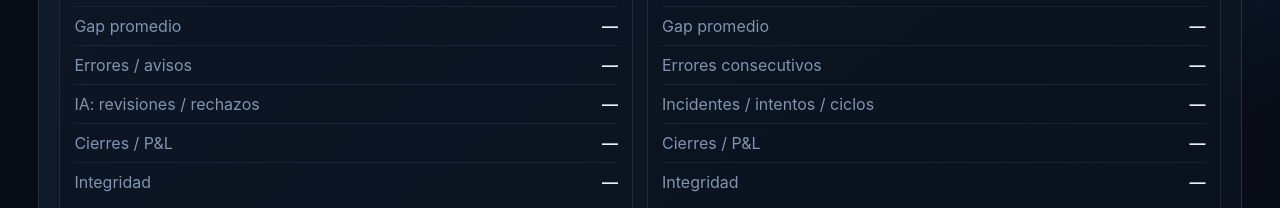
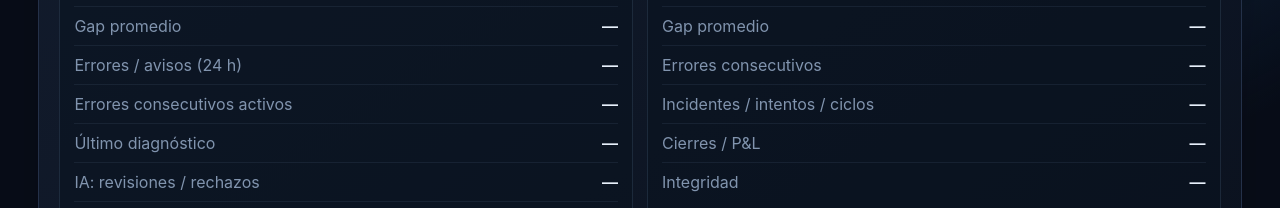
Before and after one commit to jlboper/Crypto-BOT, a plain HTML site: page web/index.html in a window 1280 px wide. Shown: the part 1097-1305 px from the top of the page. Drawn offline with Linux system fonts and the light colour scheme; no server answers.

Commit message:
Show active Spot error state and last safe diagnostic

```diff
--- a/web/index.html
+++ b/web/index.html
@@ -189,7 +189,7 @@
       <p id="observationHealthNote">Mide continuidad e integridad sin cambiar estrategia, riesgo ni ejecución.</p>
       <div class="health-grid">
         <article><div class="health-head"><h3>Spot Testnet</h3><span id="spotHealthState" class="state neutral">—</span></div><dl>
-          <div><dt>Cobertura de ciclos</dt><dd id="spotCycleCoverage">—</dd></div><div><dt>Muestras / esperadas</dt><dd id="spotCycleSamples">—</dd></div><div><dt>Gap promedio</dt><dd id="spotCycleGap">—</dd></div><div><dt>Errores / avisos</dt><dd id="spotDailyErrors">—</dd></div><div><dt>IA: revisiones / rechazos</dt><dd id="spotDailyAi">—</dd></div><div><dt>Cierres / P&amp;L</dt><dd id="spotDailyTrading">—</dd></div><div><dt>Integridad</dt><dd id="spotIntegrity">—</dd></div>
+          <div><dt>Cobertura de ciclos</dt><dd id="spotCycleCoverage">—</dd></div><div><dt>Muestras / esperadas</dt><dd id="spotCycleSamples">—</dd></div><div><dt>Gap promedio</dt><dd id="spotCycleGap">—</dd></div><div><dt>Errores / avisos (24 h)</dt><dd id="spotDailyErrors">—</dd></div><div><dt>Errores consecutivos activos</dt><dd id="spotConsecutiveErrors">—</dd></div><div><dt>Último diagnóstico</dt><dd id="spotLastError">—</dd></div><div><dt>IA: revisiones / rechazos</dt><dd id="spotDailyAi">—</dd></div><div><dt>Cierres / P&amp;L</dt><dd id="spotDailyTrading">—</dd></div><div><dt>Integridad</dt><dd id="spotIntegrity">—</dd></div>
         </dl><p id="spotHealthReason" class="health-reason">Esperando diagnóstico de 24 h.</p></article>
         <article><div class="health-head"><h3>Futures Demo</h3><span id="futuresHealthState" class="state neutral">—</span></div><dl>
           <div><dt>Cobertura de ciclos</dt><dd id="futuresCycleCoverage">—</dd></div><div><dt>Muestras / esperadas</dt><dd id="futuresCycleSamples">—</dd></div><div><dt>Gap promedio</dt><dd id="futuresCycleGap">—</dd></div><div><dt>Errores consecutivos</dt><dd id="futuresDailyErrors">—</dd></div><div><dt>Incidentes / intentos / ciclos</dt><dd id="futuresHealthCounters">—</dd></div><div><dt>Cierres / P&amp;L</dt><dd id="futuresDailyTrading">—</dd></div><div><dt>Integridad</dt><dd id="futuresIntegrity">—</dd></div>
```
